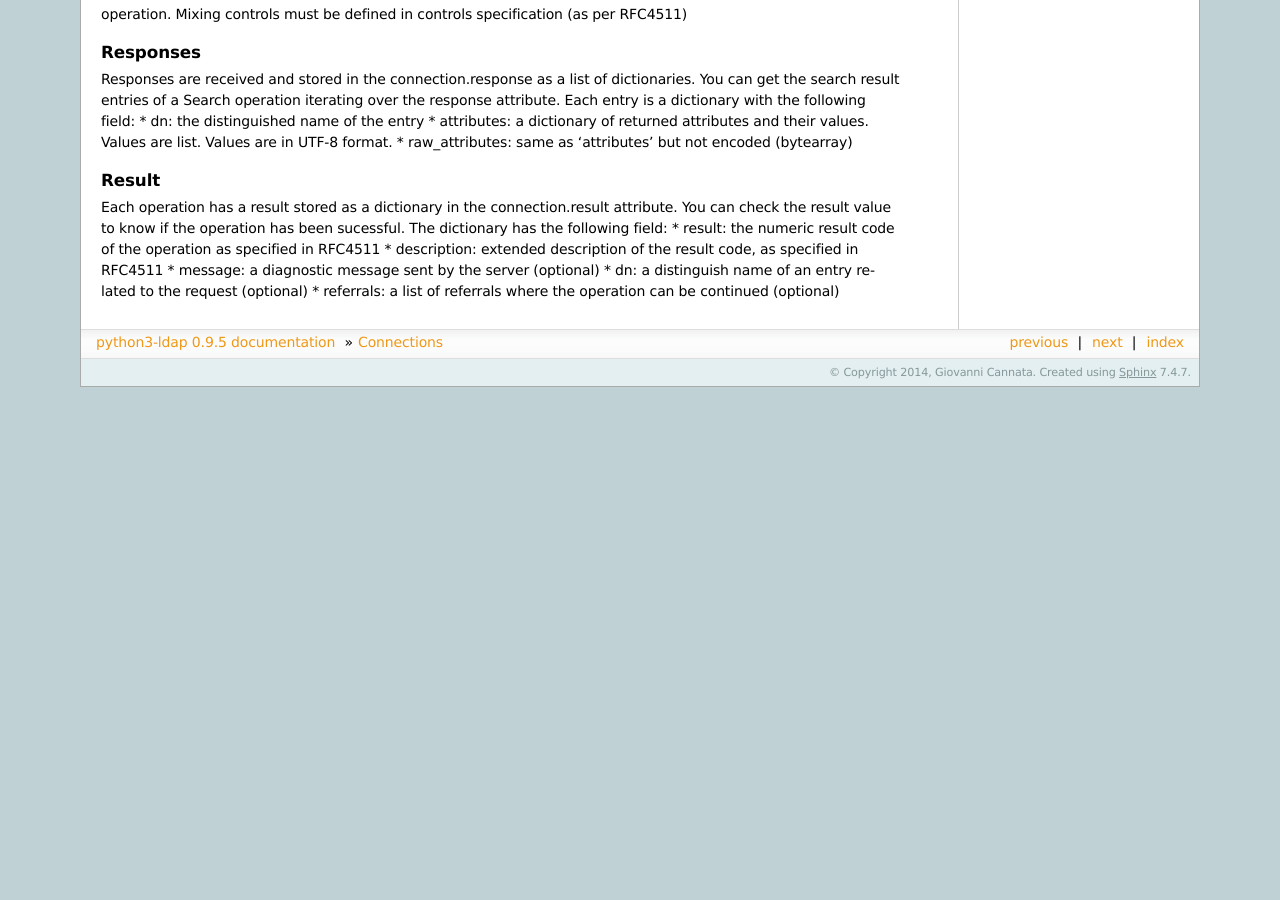
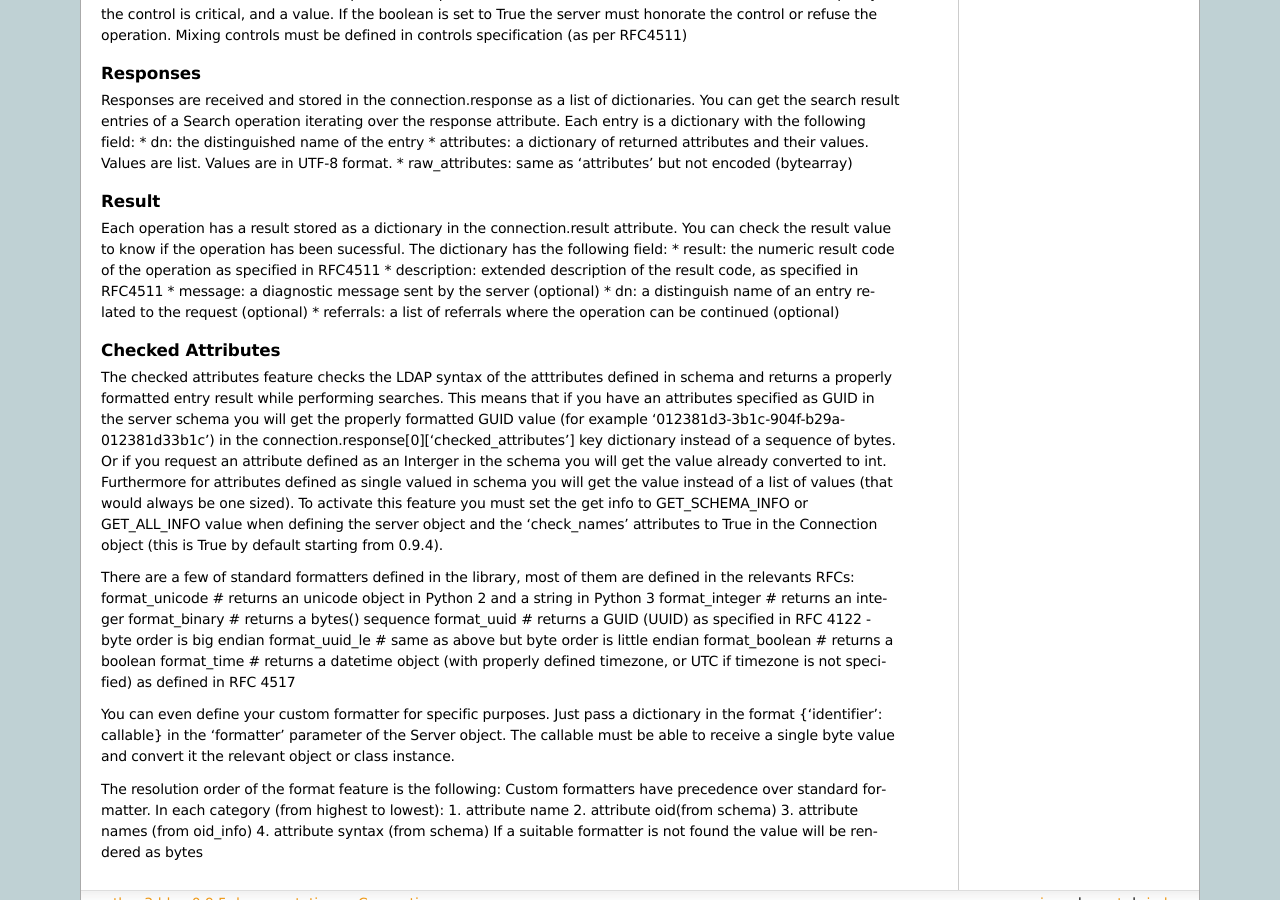
Before and after one commit to pycontribs/python3-ldap, a Sphinx documentation site: the page built from python3-ldap/docs/sphinx/source/connections.rst, in a window 1280 px wide and 900 px high, scrolled down 4889 px. Built offline with Sphinx 7.4.7, drawn with Linux system fonts in a browser that asks for light colours; before the commit the page ends 5276 px from its top, so only the background shows below that; some of the changed text lies outside the part shown.

Commit message:
updated docs for 0.9.5

```diff
--- a/README.txt
+++ b/README.txt
@@ -53,7 +53,8 @@
 
 CHANGELOG
 =========
-* 0.9.5 2014.07.20
+* 0.9.5 2014.07.22
+    - added support for IPv6 (thanks Robert)
     - auto_bind can be used even for establishing tls, possible values (defined in ldap3) are: AUTO_BIND_NONE, AUTO_BIND_NO_TLS, AUTO_BIND_TLS_AFTER_BIND, AUTO_BIND_TLS_BEFORE_BIND
     - refactored extend package to use classes
     - new extended operation: get_universal_password (Novell)
--- a/python3-ldap/docs/sphinx/source/changelog.rst
+++ b/python3-ldap/docs/sphinx/source/changelog.rst
@@ -1,6 +1,7 @@
 CHANGELOG
 =========
-* 0.9.5 2014.07.20
+* 0.9.5 2014.07.22
+    - added support for IPv6 (thanks Robert)
     - auto_bind can be used even for establishing tls, possible values (defined in ldap3) are: AUTO_BIND_NONE, AUTO_BIND_NO_TLS, AUTO_BIND_TLS_AFTER_BIND, AUTO_BIND_TLS_BEFORE_BIND
     - refactored extend package to use classes
     - new extended operation: get_universal_password (Novell)
@@ -8,7 +9,7 @@
     - added parsing of hostname in scheme://hostname:hostport format. This has the precedence on the parameters (thanks Sorin)
     - added extra checks when the schema is read (with the get_info parameter) but nothing is returned by the server
     - updated setuptools to version 5.4.1
-    - when check_name is True and schema is read attributes are checked and formatted as specified by schema in "checked_attributes'
+    - when check_name is True and schema is read attributes are checked and formatted in "checked_attributes" as specified by RFCs and schema
     - added formatter for generalizedTime syntax as specified in rfc 4517 (asn.1)
     - custom formatter can be added in Server definition
 
--- a/python3-ldap/docs/sphinx/source/connections.rst
+++ b/python3-ldap/docs/sphinx/source/connections.rst
@@ -30,7 +30,7 @@
 
 * password: the password of the user for simple bind (defaults to None)
 
-* auto_bind: automatically opens and binds the connection (defaults to False)
+* auto_bind: automatically opens and binds the connection. Can be AUTO_BIND_NONE, AUTO_BIND_NO_TLS, AUTO_BIND_TLS_AFTER_BIND, AUTO_BIND_TLS_BEFORE_BIND
 
 * version: LDAP protocol version (defaults to 3)
 
@@ -281,3 +281,28 @@
 * message: a diagnostic message sent by the server (optional)
 * dn: a distinguish name of an entry related to the request (optional)
 * referrals: a list of referrals where the operation can be continued (optional)
+
+
+Checked Attributes
+==================
+The checked attributes feature checks the LDAP syntax of the atttributes defined in schema and returns a properly formatted entry result while performing searches. This means that if you have an attributes specified as GUID in the server schema you will get the properly formatted GUID value (for example '012381d3-3b1c-904f-b29a-012381d33b1c') in the connection.response[0]['checked_attributes'] key dictionary instead of a sequence of bytes. Or if you request an attribute defined as an Interger in the schema you will get the value already converted to int.
+Furthermore for attributes defined as single valued in schema you will get the value instead of a list of values (that would always be one sized). To activate this feature you must set the get info to GET_SCHEMA_INFO or GET_ALL_INFO value when defining the server object and the 'check_names' attributes to True in the Connection object (this is True by default starting from 0.9.4).
+
+There are a few of standard formatters defined in the library, most of them are defined in the relevants RFCs:
+format_unicode  # returns an unicode object in Python 2 and a string in Python 3
+format_integer  # returns an integer
+format_binary  # returns a bytes() sequence
+format_uuid  # returns a GUID (UUID) as specified in RFC 4122 - byte order is big endian
+format_uuid_le  # same as above but byte order is little endian
+format_boolean  # returns a boolean
+format_time  # returns a datetime object (with properly defined timezone, or UTC if timezone is not specified) as defined in RFC 4517
+
+You can even define your custom formatter for specific purposes. Just pass a dictionary in the format {'identifier': callable} in the 'formatter' parameter of the Server object. The callable must be able to receive a single byte value and convert it the relevant object or class instance.
+
+The resolution order of the format feature is the following:
+Custom formatters have precedence over standard formatter. In each category (from highest to lowest):
+1. attribute name
+2. attribute oid(from schema)
+3. attribute names (from oid_info)
+4. attribute syntax (from schema)
+If a suitable formatter is not found the value will be rendered as bytes
--- a/python3-ldap/docs/sphinx/source/servers.rst
+++ b/python3-ldap/docs/sphinx/source/servers.rst
@@ -6,7 +6,7 @@
 -------------
 The Server object specify the DSA (Directory Server Agent) LDAP server that will be used by the connection. To create a new Server object the following parameters are available:
 
-* host: name or ip of the server (required)
+* host: name or ip or the complete url in the scheme://hostname:hostport format of the server (required) - port and scheme defined here have precedence over the parameters port and use_tls
 
 * port: the port where the DSA server is listening (defaults to 386, for a cleartext connection)
 
```
Also changed, not shown: python3-ldap/docs/sphinx/source/extended.rst (+8 -1 lines), python3-ldap/docs/sphinx/source/ssltls.rst (+24 -0 lines), 2 other files.
